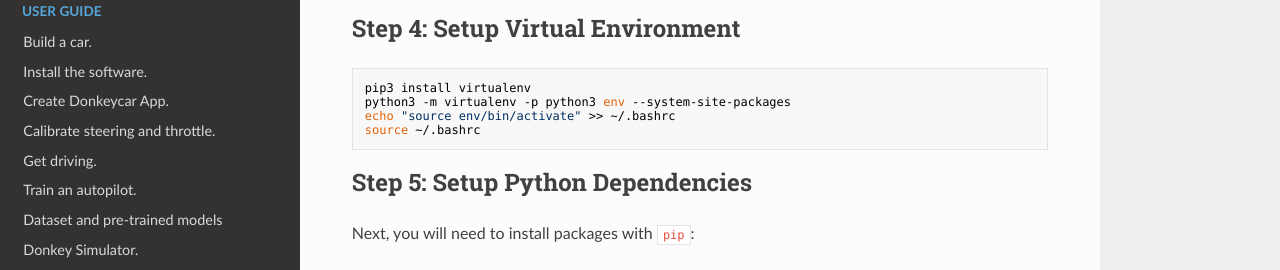
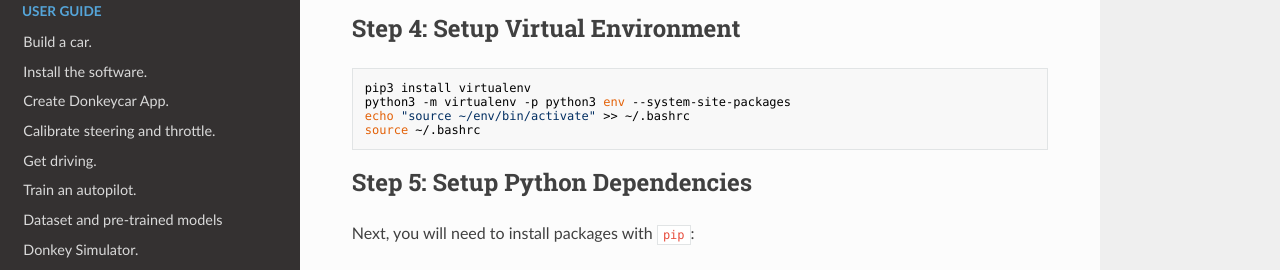
Before and after one commit to autorope/donkeydocs, an MkDocs documentation site: the page built from docs/guide/robot_sbc/setup_jetson_nano.md, in a window 1280 px wide and 900 px high, scrolled down 842 px. Shown: the part 151-421 px from the top of the window. Built offline with MkDocs 1.6.1, drawn with Linux system fonts in a browser that asks for light colours; nearby versions of some CDN libraries; old or Windows-style settings are respelled for this version of MkDocs.

````diff
--- a/docs/guide/robot_sbc/setup_jetson_nano.md
+++ b/docs/guide/robot_sbc/setup_jetson_nano.md
@@ -40,7 +40,7 @@ sudo apt-get install -y openmpi-doc openmpi-bin libopenmpi-dev libopenblas-dev
 ```bash
 pip3 install virtualenv
 python3 -m virtualenv -p python3 env --system-site-packages
-echo "source env/bin/activate" >> ~/.bashrc
+echo "source ~/env/bin/activate" >> ~/.bashrc
 source ~/.bashrc
 ```
 
````
